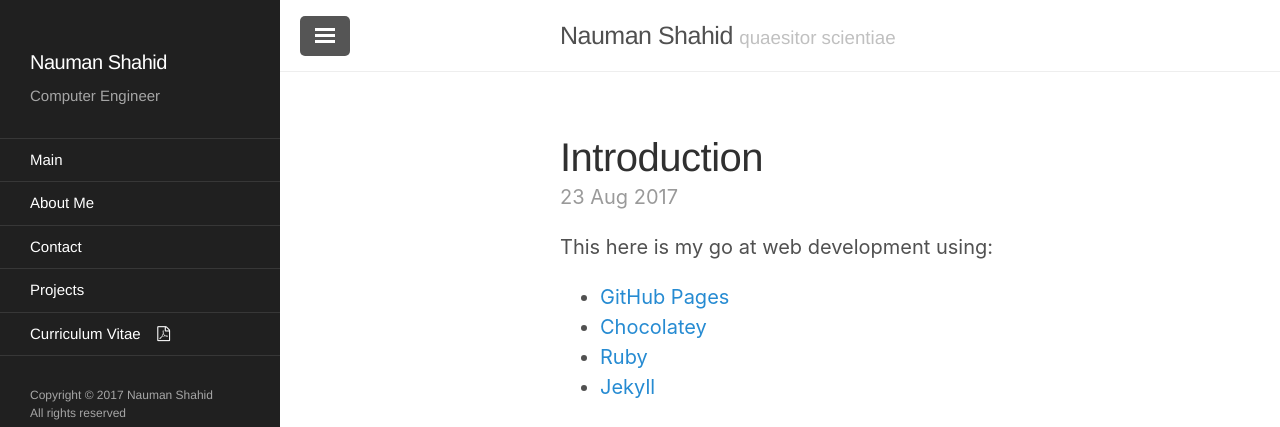
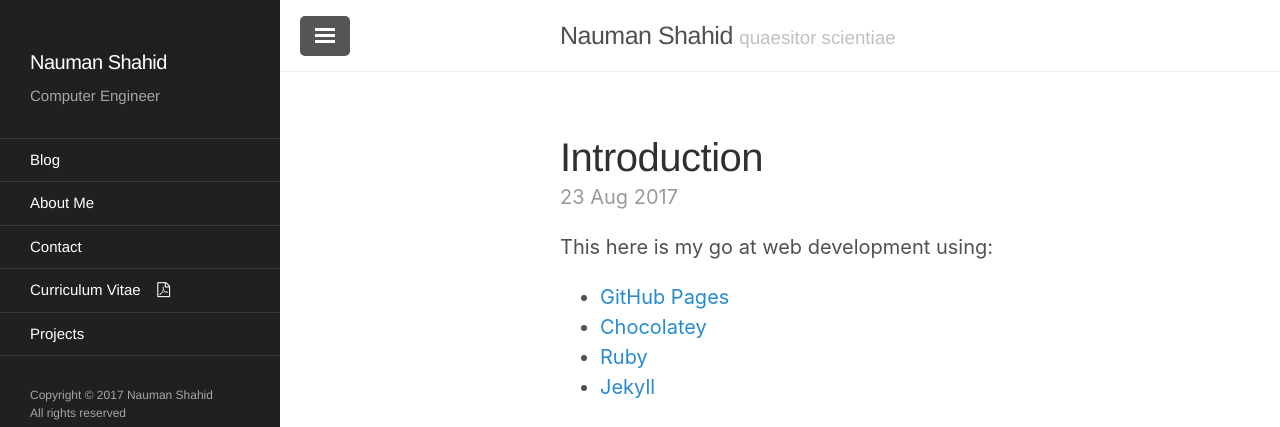
Before and after one commit to NaumanShahid/naumanshahid.github.io, a Jekyll site: the page built from index.html, in a window 1280 px wide. Shown: the top 427 px of the page. Built offline with Jekyll 4.4.1, drawn with Linux system fonts in a browser that asks for light colours; some web fonts are replaced; the list of posts is cut into pages by our own code.

Commit message:
Final touches
 - 'Main' renamed to 'Blog'
 - A new page for CV so that access to it is recorded in Google Analytics
 - Minor change in a project's description

```diff
--- a/_includes/head.html
+++ b/_includes/head.html
@@ -7,7 +7,7 @@
   <meta name="viewport" content="width=device-width, initial-scale=1.0, maximum-scale=1">
 
   <title>
-    {% if page.title == "Main" %}
+    {% if page.title == "Blog" %}
 		{{ site.title }}
     {% else %}
 		{{ page.title }} &minus; {{ site.title }}
--- a/_includes/sidebar.html
+++ b/_includes/sidebar.html
@@ -10,7 +10,7 @@
   </div>
 
   <nav class="sidebar-nav">
-    <a class="sidebar-nav-item{% if page.url == site.baseurl %} active{% endif %}" href="{{ site.baseurl }}/">Main</a>
+    <a class="sidebar-nav-item{% if page.url == site.baseurl %} active{% endif %}" href="{{ site.baseurl }}/">Blog</a>
 
     {% comment %}
       The code below dynamically generates a sidebar nav of pages with
@@ -21,12 +21,16 @@
     {% for node in pages_list %}
       {% if node.title != null %}
         {% if node.layout == "page" %}
-          <a class="sidebar-nav-item{% if page.url == node.url %} active{% endif %}" href="{{ node.url }}">{{ node.title }}</a>
-        {% endif %}
+			{% if node.title == "Curriculum Vitae" %}
+				<a class="sidebar-nav-item{% if page.url == node.url %} active{% endif %}" href="{{ node.url }}">{{ node.title }}&nbsp;&nbsp;&nbsp;&nbsp;<i class="fa fa-file-pdf-o" fa-aria-hidden="true"></i></a>
+			{% else %}
+				<a class="sidebar-nav-item{% if page.url == node.url %} active{% endif %}" href="{{ node.url }}">{{ node.title }}</a>
+			{% endif %}
+		{% endif %}
       {% endif %}
     {% endfor %}
 
-    <a class="sidebar-nav-item" href="{{ site.baseurl }}/Nauman Shahid CV.pdf" target="_blank">Curriculum Vitae&nbsp;&nbsp;&nbsp;&nbsp;<i class="fa fa-file-pdf-o" fa-aria-hidden="true"></i></a>
+
     <!--<a class="sidebar-nav-item" href="{{ site.github.repo }}">GitHub project</a>-->
     <!--<span class="sidebar-nav-item">Currently v{{ site.version }}</span>-->
   </nav>
--- a/_layouts/default.html
+++ b/_layouts/default.html
@@ -14,7 +14,7 @@
 		  <div class="masthead">
 			<div class="container">
 			  <h3 class="masthead-title">
-				<a href="/" title="Main">{{ site.title }}</a>
+				<a href="/" title="Blog">{{ site.title }}</a>
 				<small>{{ site.tagline }}</small>
 			  </h3>
 			</div>
--- a/index.html
+++ b/index.html
@@ -1,6 +1,6 @@
 ---
 layout: default
-title: Main
+title: Blog
 ---
 
 <div class="posts">
```
Also changed, not shown: cv.md (added, +13 -0 lines), projects.md (+1 -1 lines).
